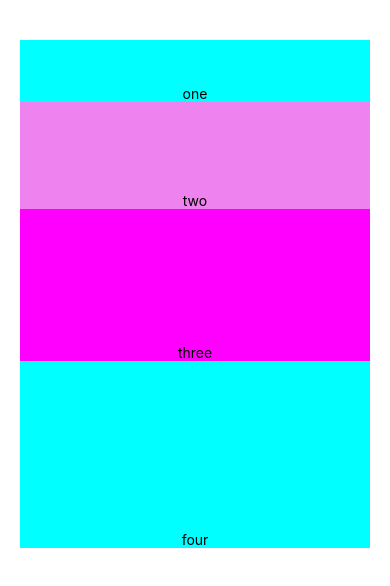
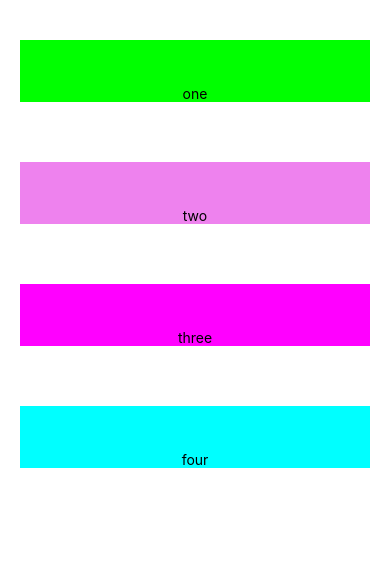
Before and after one commit to mikewanjero/rNative, a React Native app: screen / in a window 390 px wide. Shown: the top 586 px of the page. Built offline with nearby package versions, Linux system fonts and the light colour scheme.

Commit message:
Changes in Sandbox page

```diff
--- a/components/sandbox.js
+++ b/components/sandbox.js
@@ -22,25 +22,28 @@ const styles = StyleSheet.create({
     paddingTop: 45,
     marginLeft: 20,
     marginRight: 20,
-    backgroundColor: "aqua",
+    marginBottom: 60,
+    backgroundColor: "lime",
     textAlign: "center",
   },
   boxTwo: {
-    paddingTop: 90,
+    paddingTop: 45,
     marginLeft: 20,
     marginRight: 20,
+    marginBottom: 60,
     backgroundColor: "violet",
     textAlign: "center",
   },
   boxThree: {
-    paddingTop: 135,
+    paddingTop: 45,
     marginLeft: 20,
     marginRight: 20,
+    marginBottom: 60,
     backgroundColor: "magenta",
     textAlign: "center",
   },
   boxFour: {
-    paddingTop: 170,
+    paddingTop: 45,
     marginLeft: 20,
     marginRight: 20,
     backgroundColor: "cyan",
```
